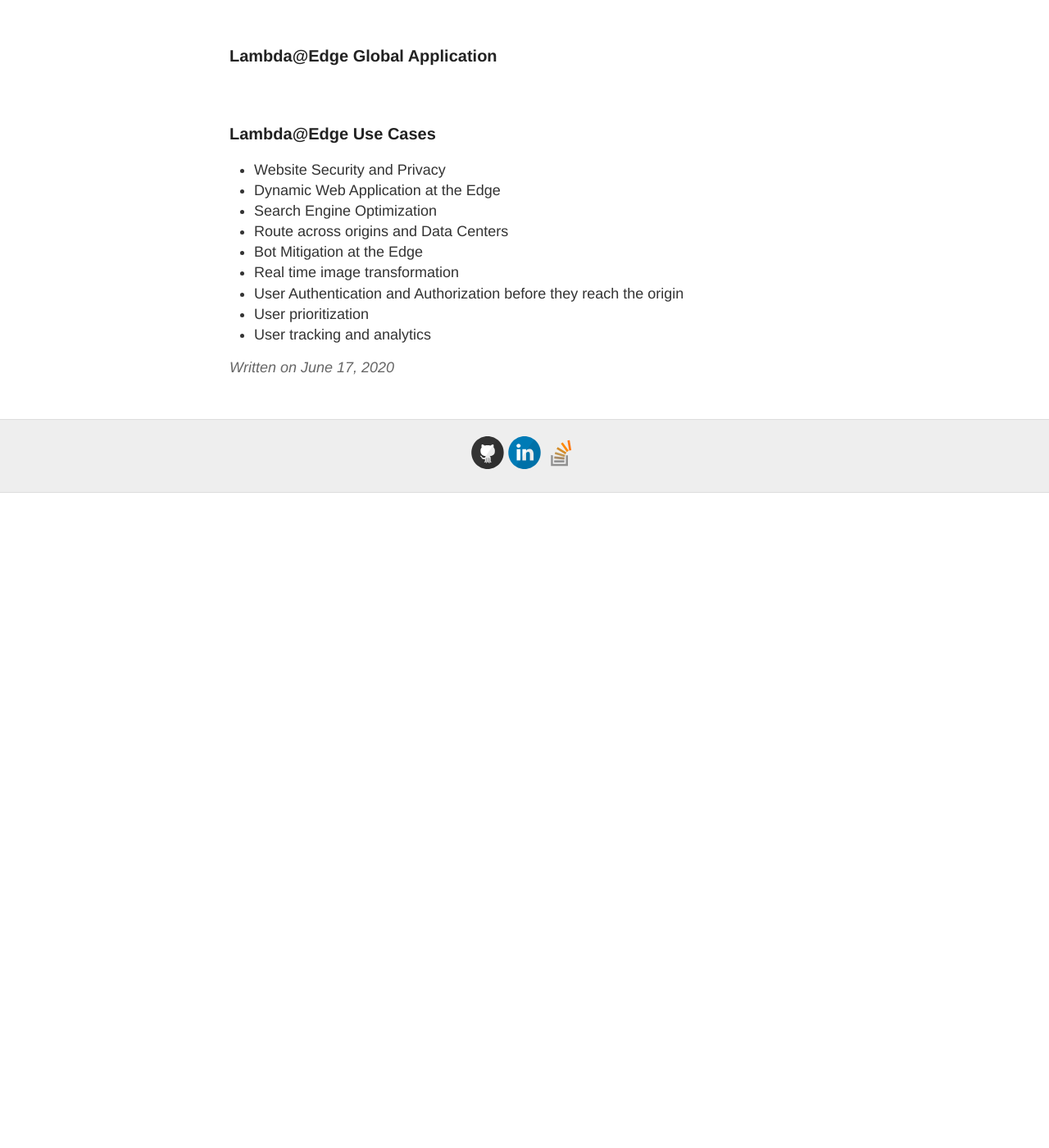
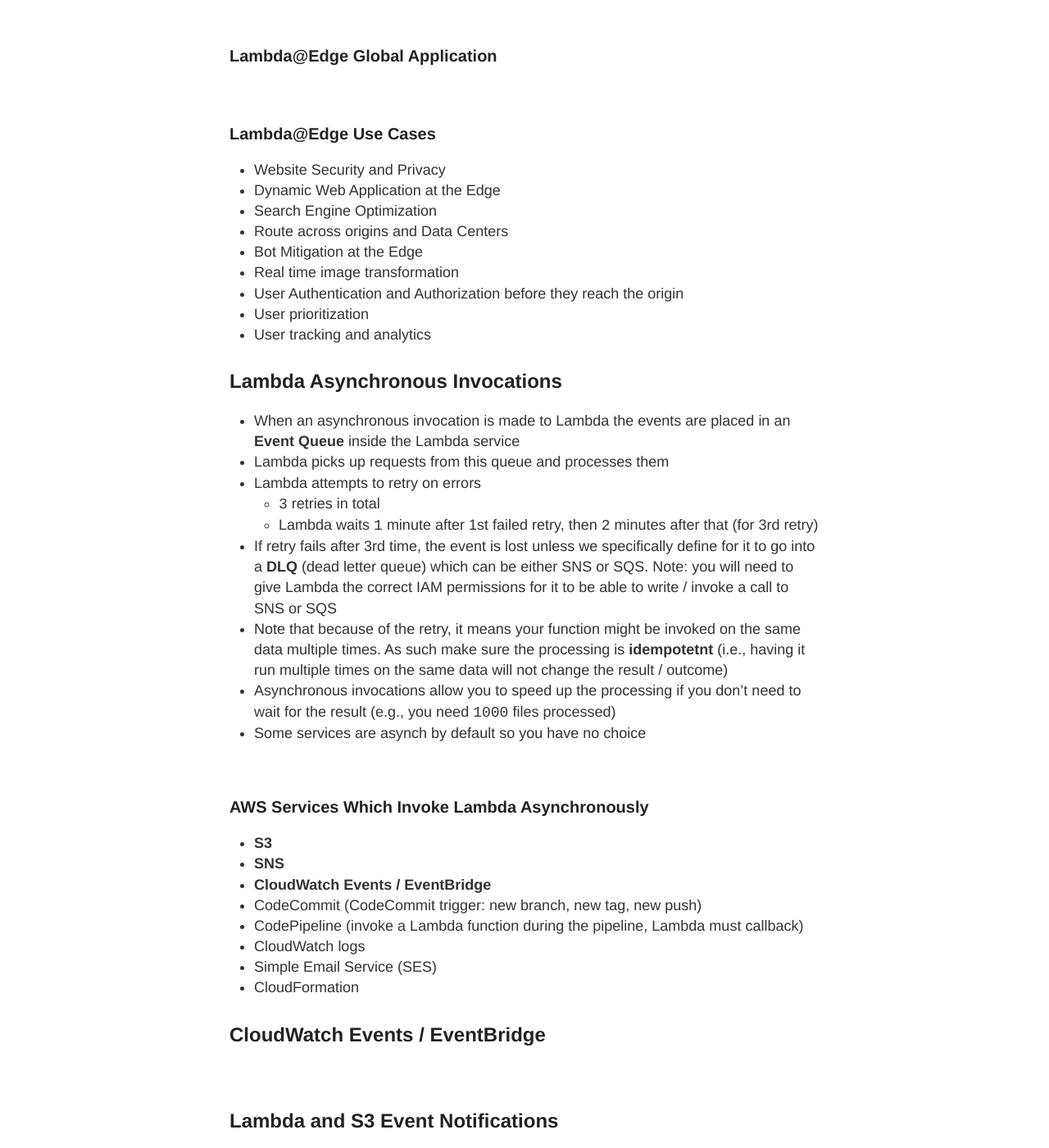
Before and after one commit to gutucristian/gutucristian.github.io, a Jekyll site: the page built from _posts/2020-06-17-Amazon-Web-Services-(AWS).md, in a window 1280 px wide and 1400 px high, scrolled down 142129 px. Shown: the whole window at 82% size. Built offline with Jekyll 4.4.1, drawn with Linux system fonts in a browser that asks for light colours; our own code applies the rules of GitHub Pages for plain Markdown files; before the commit the page ends 142730 px from its top, so only the background shows below that; some of the changed text lies outside the part shown.

Commit message:
Update 2020-06-17-Amazon-Web-Services-(AWS).md

```diff
--- a/_posts/2020-06-17-Amazon-Web-Services-(AWS).md
+++ b/_posts/2020-06-17-Amazon-Web-Services-(AWS).md
@@ -3728,3 +3728,53 @@
 - User Authentication and Authorization before they reach the origin
 - User prioritization
 - User tracking and analytics
+
+## Lambda Asynchronous Invocations
+
+- When an asynchronous invocation is made to Lambda the events are placed in an **Event Queue** inside the Lambda service
+- Lambda picks up requests from this queue and processes them
+- Lambda attempts to retry on errors
+  - `3` retries in total
+  - Lambda waits `1` minute after 1st failed retry, then `2` minutes after that (for 3rd retry)
+- If retry fails after 3rd time, the event is lost unless we specifically define for it to go into a **DLQ** (dead letter queue) which can be either SNS or SQS. Note: you will need to give Lambda the correct IAM permissions for it to be able to write / invoke a call to SNS or SQS
+- Note that because of the retry, it means your function might be invoked on the same data multiple times. As such make sure the processing is **idempotetnt** (i.e., having it run multiple times on the same data will not change the result / outcome)
+- Asynchronous invocations allow you to speed up the processing if you don't need to wait for the result (e.g., you need `1000` files processed)
+- Some services are asynch by default so you have no choice
+
+![]()
+
+### AWS Services Which Invoke Lambda Asynchronously
+
+- **S3**
+- **SNS**
+- **CloudWatch Events / EventBridge**
+- CodeCommit (CodeCommit trigger: new branch, new tag, new push)
+- CodePipeline (invoke a Lambda function during the pipeline, Lambda must callback)
+- CloudWatch logs
+- Simple Email Service (SES)
+- CloudFormation
+
+## CloudWatch Events / EventBridge
+
+![]()
+
+## Lambda and S3 Event Notifications
+
+- Sample S3 events that can trigger Lambda function: `S3:ObjectCreated`, `S3:ObjectRemoved`, `S3:ObjectRestore`, `S3:Replication`, etc..
+- Object name filtering possible (e.g., `*.jpg`)
+- Classic use case: generate thumbnails of images uploaded to S3
+- S3 event notifications typically deliver to target in seconds but can sometimes take a minute or longer
+- If two writes are made to a single **non-versioned** object at the same time, it is possible that only a **single** event notification will be sent
+- If you want **to ensure that an event notification is sent for every successful write**, you can **enable versioning** on your bucket
+
+![]()
+
+## Lambda Event Source Mapping
+
+## Lambda Invocation Types Summary
+
+Three ways to invoke lambda:
+
+1. Synchronous
+2. Asynchronous
+3. Event Source Mapping
```
